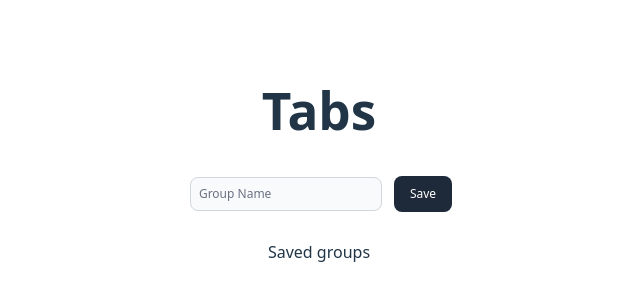
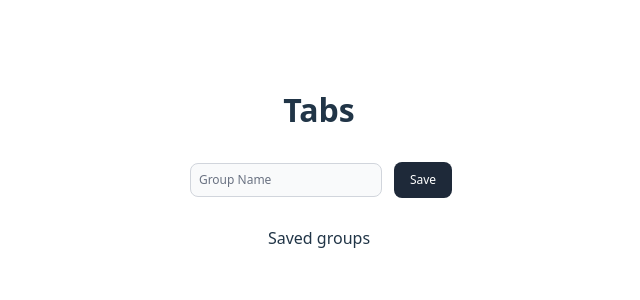
Before and after one commit to jchips/tabs, a React (Vite) app: page / in a window 1280 px wide. Shown: the part 222-522 px from the top of the page, without its empty margins (321-961 px from the left). Built offline with nearby package versions, Linux system fonts and the light colour scheme.

Commit message:
delete group bug fix, new groups add to top instead of bottom

```diff
--- a/src/App.jsx
+++ b/src/App.jsx
@@ -31,7 +31,7 @@ function App() {
         title: tab.title,
       })),
     };
-    const updatedGroups = [...groups, newGroup];
+    const updatedGroups = [newGroup, ...groups];
     chrome.storage.local.set({ tabGroups: updatedGroups }, () => {
       setGroups(updatedGroups);
       setName('');
@@ -41,20 +41,20 @@ function App() {
 
   /**
    * Deletes tab group
-   * @param {string} i - group uuid
+   * @param {string} id - group uuid
    */
-  const deleteGroup = (i) => {
+  const deleteGroup = (id) => {
     const groupsCopy = [...groups];
-    groupsCopy.splice(i, 1);
-    chrome.storage.local.set({ tabGroups: groupsCopy }, () => {
-      setGroups(groupsCopy);
+    const updatedGroups = groupsCopy.filter((group) => group.id !== id);
+    chrome.storage.local.set({ tabGroups: updatedGroups }, () => {
+      setGroups(updatedGroups);
       setStatus('Deleted group');
     });
   };
 
   /**
    * Opens a tab group in a new window
-   * @param {Object} group - Key and values of tab group
+   * @param {Object} group - Keys and values of tab group
    */
   const openGroup = (group) => {
     if (group.tabs && group.tabs.length > 0) {
@@ -68,8 +68,8 @@ function App() {
   };
 
   return (
-    <div>
-      <h1 className='mb-5 font-semibold'>Tabs</h1>
+    <div className='overflow-y-auto'>
+      <h2 className='mb-5 font-semibold'>Tabs</h2>
       <div className='flex justify-center items-center space-x-2'>
         <input
           placeholder='Group Name'
--- a/src/GroupView.jsx
+++ b/src/GroupView.jsx
@@ -20,7 +20,7 @@ const GroupView = () => {
   const [group, setGroup] = useState(null);
   const [loading, setLoading] = useState(true);
 
-  /* Fetches groupId and finds the selected group */
+  /* Fetches groupId from url and finds the selected group */
   useEffect(() => {
     const params = new URLSearchParams(window.location.search);
     const id = params.get('groupId');
@@ -54,7 +54,7 @@ const GroupView = () => {
   };
 
   /**
-   *
+   * Updates the url of a given tab
    * @param {number} i - The tab index
    * @param {string} inputField - "url"
    * @param {string} newValue - A new value for the tab url
@@ -94,6 +94,7 @@ const GroupView = () => {
     }
   };
 
+  /* Changes tab group name to user's choice */
   const editGroupName = () => {
     const groupName = prompt('Enter name for tab group');
     if (groupName) {
@@ -127,9 +128,11 @@ const GroupView = () => {
         <div className='w-full p-10 overflow-x-auto flex justify-center items-center'>
           <Table striped className='w-full table-fixed'>
             <TableHead>
-              <TableHeadCell className='w-1/4'>Title</TableHeadCell>
+              <TableHeadCell className='w-1/4'>Tab title</TableHeadCell>
               <TableHeadCell className='w-2/4'>URL</TableHeadCell>
-              <TableHeadCell className='w-1/4'>Remove from group</TableHeadCell>
+              <TableHeadCell className='w-1/4'>
+                Remove tab from group
+              </TableHeadCell>
             </TableHead>
             <TableBody>
               {group.tabs.map((tab, i) => (
--- a/src/getTitleFromUrl.js
+++ b/src/getTitleFromUrl.js
@@ -2,7 +2,8 @@
 
 /**
  * Fetches the title of the tab from the given url.
- * While fetching the title, the tab will briefly open in the browser and then close.
+ * While fetching the title, the tab will briefly open in the
+ * browser background and then close.
  * @param {string} url - The url of the new tab that is being added.
  * @returns {promise} - A promise with the fetched title of the tab.
  */
--- a/src/index.css
+++ b/src/index.css
@@ -41,6 +41,10 @@ h1 {
   font-size: 3.2em;
 }
 
+h2 {
+  font-size: 2em;
+}
+
 @media (prefers-color-scheme: light) {
   :root {
     color: #213547;
```
Also changed, not shown: 1 other file (tests, documents, lock files or other folders).
